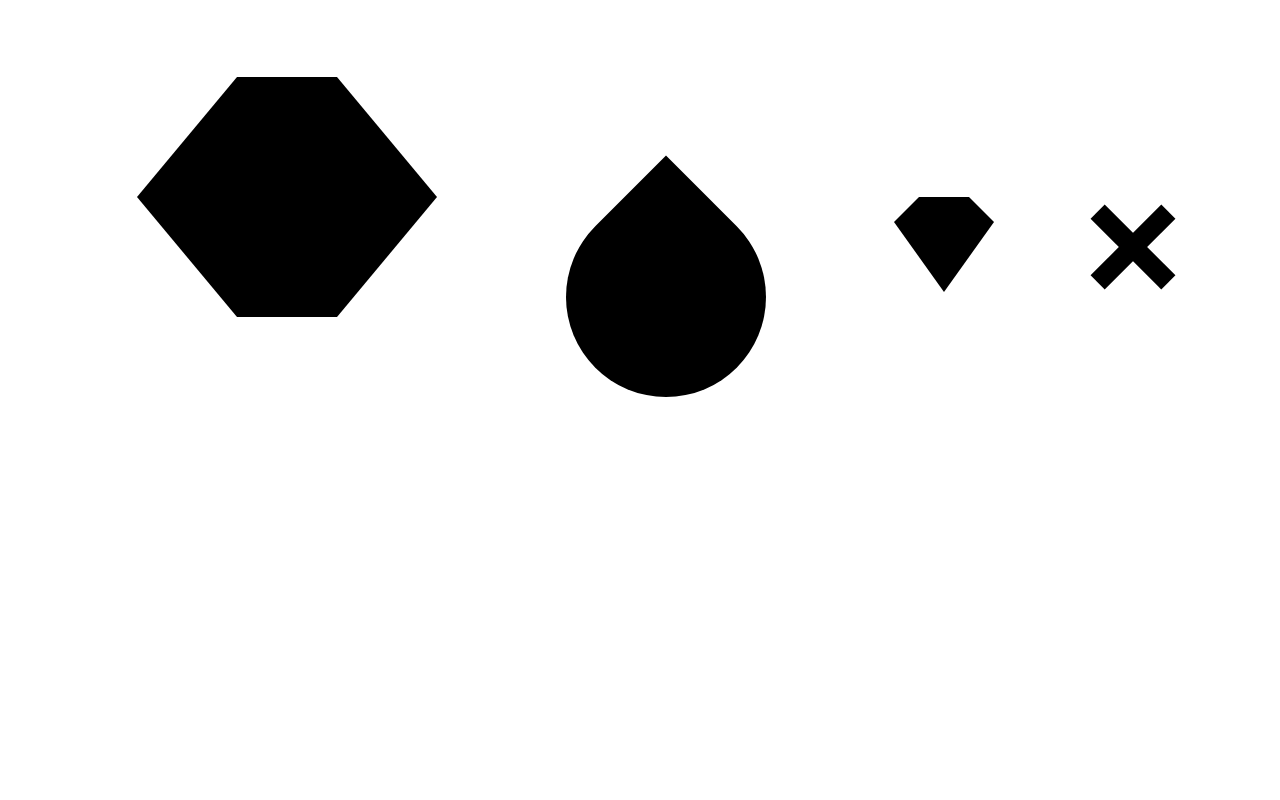
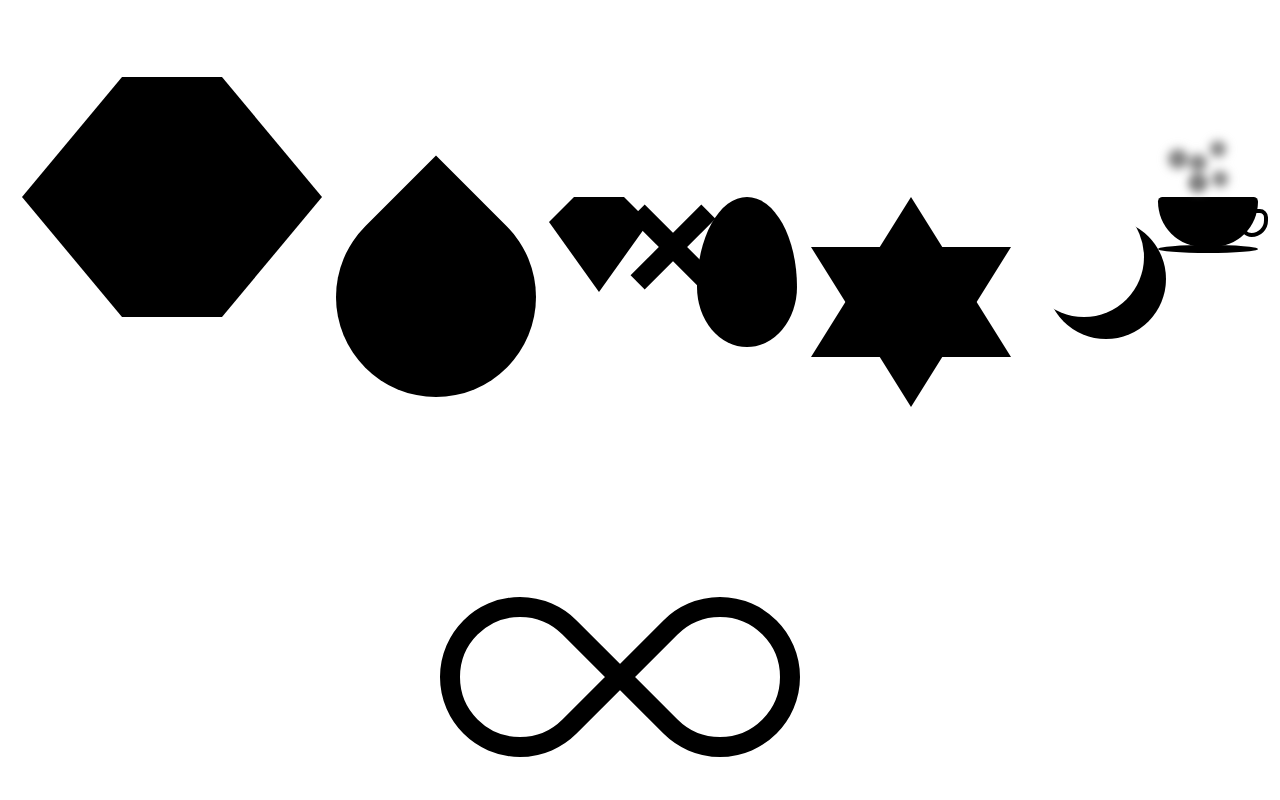
Before and after one commit to YiZhiWN/beatiful_css, a plain HTML site: page special shapes by pure css/index.html in a window 1280 px wide. Shown: the part 511-1311 px from the top of the page. Before the commit the page ends 1016 px from the top, so only its background shows below. Drawn offline with Linux system fonts and the light colour scheme.

Commit message:
new shapes

```diff
--- a/special shapes by pure css/index.html
+++ b/special shapes by pure css/index.html
@@ -17,5 +17,13 @@
     <div class="drop"></div>
     <div class="diamond"></div>
     <div class="cross"></div>
+    <div class="egg"></div>
+    <div class="star"></div>
+    <div class="moon"></div>
+    <div class="coffee">
+        <div class="stand"></div>
+    </div>
+    <div class="infinity"></div>
+
 </body>
 </html>
--- a/special shapes by pure css/style.css
+++ b/special shapes by pure css/style.css
@@ -113,3 +113,109 @@ div {
     left: -40px;
     top: 40px;
 }
+
+.egg {
+    width: 100px;
+    height: 150px;
+    background-color: black;
+    border-radius: 50% 50% 50% 50% / 60% 60% 40% 40%;
+}
+
+.star {
+    position: relative;
+    width: 0;
+    height: 0;
+    border-bottom: 160px solid black;
+    border-right: 100px solid transparent;
+    border-left: 100px solid transparent;
+}
+
+.star::after {
+    content: "";
+    position: absolute;
+    left: -100px;
+    top: 50px;
+    height: 0;
+    width: 0;
+    border-top: 160px solid black;
+    border-left: 100px solid transparent;
+    border-right: 100px solid transparent;
+}
+
+.moon {
+    width: 120px;
+    height: 120px;
+    /* background-color: red; */
+    border-radius: 50%;
+    box-shadow: 22px 22px 0 0 black;
+}
+
+.coffee {
+    position: relative;
+    background: black;
+    height: 50px;
+    width: 100px;
+    border-radius: 20px 20px 200px 200px;
+}
+
+.coffee::before {
+    content: '';
+    position: absolute;
+    height: 8px;
+    width: 100px;
+    border-radius: 50%;
+    background: black;
+    z-index: -1;
+    bottom: -6px;
+}
+
+.coffee::after {
+    content: "";
+    position: absolute;
+    height: 20px;
+    width: 20px;
+    border-radius: 50%;
+    background: gray;
+    left: 30px;
+    top: -24px;
+    filter: blur(4px);
+    box-shadow: 0px -20px 4px -1px gray, -20px -24px 4px gray, 22px -4px 4px -2px gray, 20px -34px 4px -2px gray;
+}
+
+.stand {
+    position: absolute;
+    height: 20px;
+    width: 20px;
+    border: 4px solid black;
+    border-radius: 50% 10px 20px 50%;
+    right: -10px;
+    top: -88px;
+}
+
+.infinity {
+    position: relative;
+    width: 200px;
+    height: 200px;
+    margin-left: 200px;
+}
+
+.infinity::before {
+    content: "";
+    position: absolute;
+    height: 120px;
+    width: 120px;
+    border: 20px solid black;
+    border-radius: 50% 50% 50% 0;
+    transform: rotate(45deg);
+}
+
+.infinity::after {
+    content: "";
+    position: absolute;
+    height: 120px;
+    width: 120px;
+    border: 20px solid black;
+    border-radius: 50% 0% 50% 50%;
+    transform: rotate(45deg);
+    left: -200px;
+}
```
